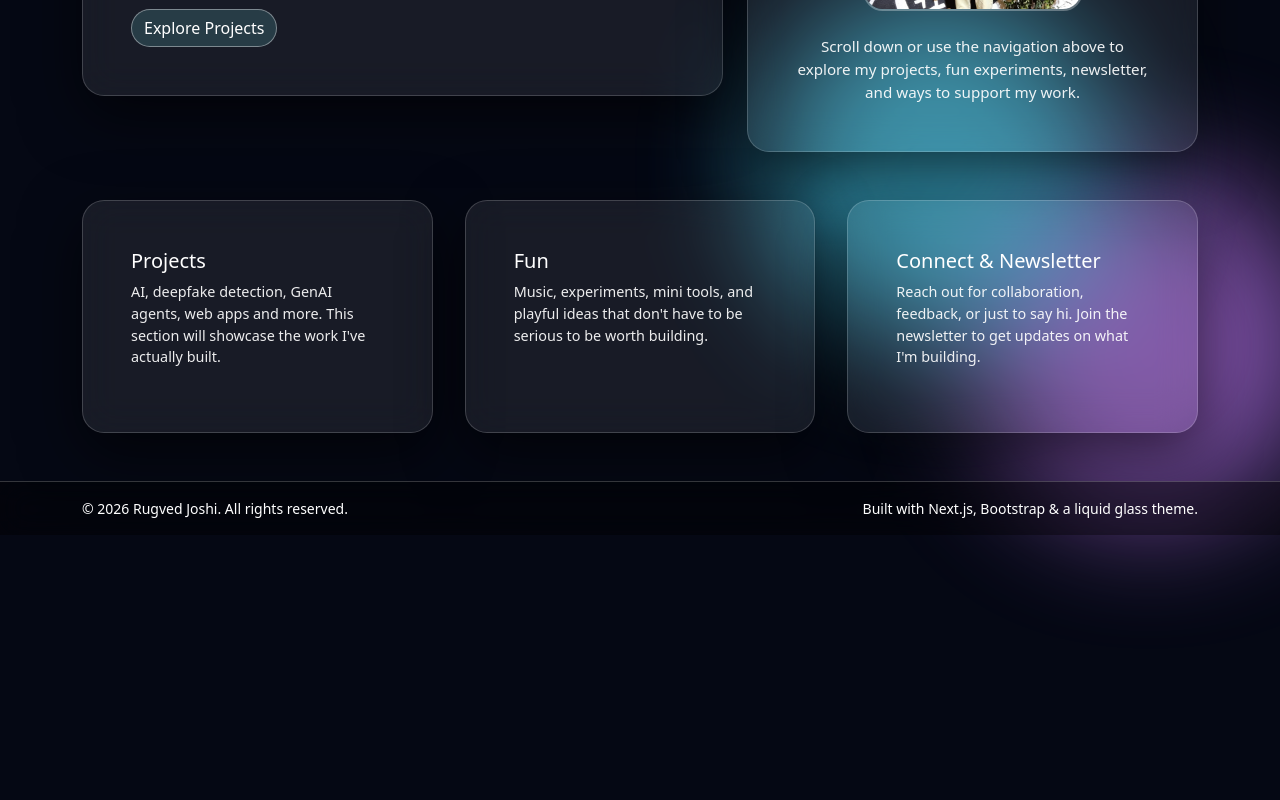
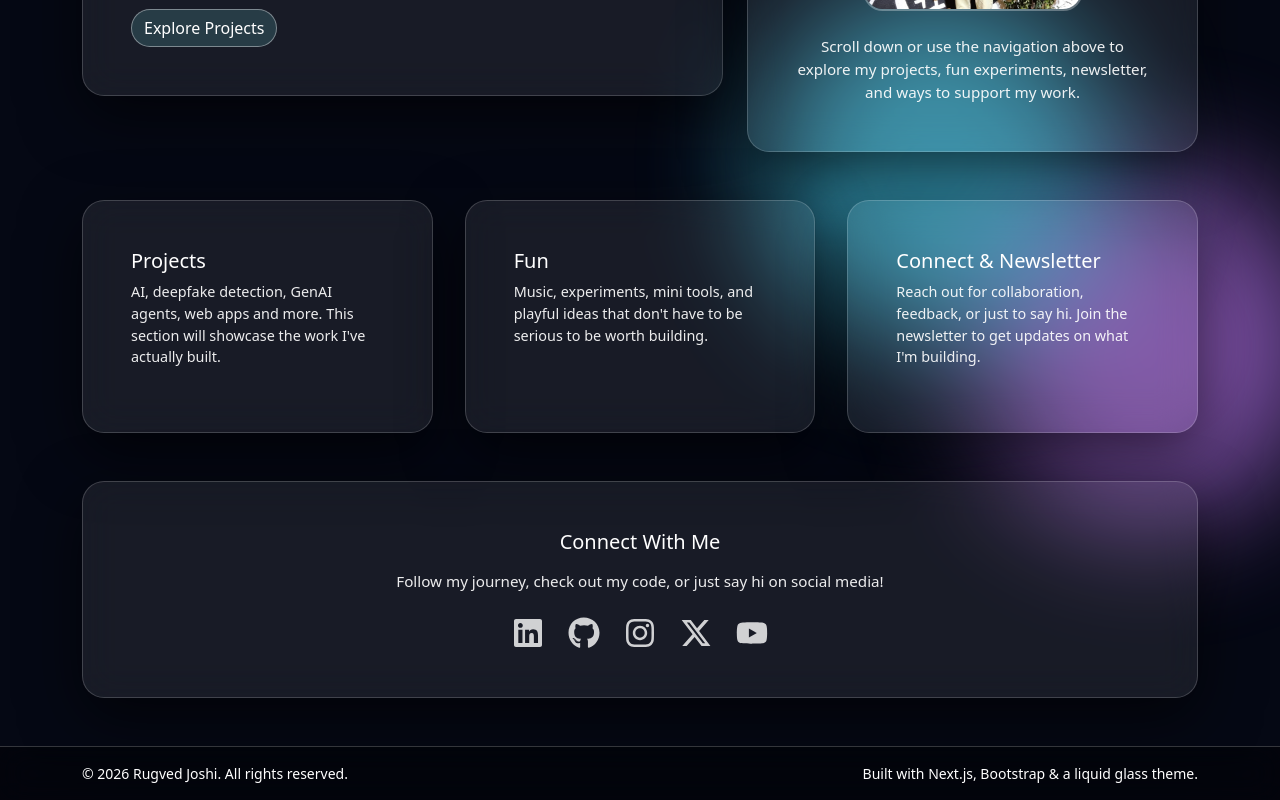
Before and after one commit to joshirugved11/portfolio, a Next.js app: page / in a window 1280 px wide. Shown: the part 416-1216 px from the top of the page. Before the commit the page ends 951 px from the top, so only its background shows below. Built offline with nearby package versions, Linux system fonts and the light colour scheme; no server answers.

Commit message:
updated main homepage and added social links to follow

```diff
--- a/app/page.js
+++ b/app/page.js
@@ -2,6 +2,8 @@
 import GlassCard from '../components/GlassCard';
 import Link from 'next/link';
 import Image from 'next/image';
+import { FaLinkedin, FaGithub, FaInstagram, FaYoutube } from 'react-icons/fa';
+import { FaXTwitter } from 'react-icons/fa6';
 
 export default function HomePage() {
   return (
@@ -95,6 +97,68 @@ export default function HomePage() {
           </GlassCard>
         </div>
       </section>
+
+      {/* Social Media Section */}
+      <section className="fade-up delay-3 mt-5">
+        <GlassCard className="text-center">
+          <h3 className="h5 mb-3">Connect With Me</h3>
+          <p className="text-muted mb-4" style={{ fontSize: '0.95rem' }}>
+            Follow my journey, check out my code, or just say hi on social media!
+          </p>
+
+          <div className="d-flex justify-content-center gap-4 flex-wrap">
+            <a
+              href="https://www.linkedin.com/in/rugved-joshi-954a9b22a"
+              target="_blank"
+              rel="noopener noreferrer"
+              className="social-icon"
+              aria-label="LinkedIn"
+            >
+              <FaLinkedin size={32} />
+            </a>
+
+            <a
+              href="https://github.com/joshirugved11"
+              target="_blank"
+              rel="noopener noreferrer"
+              className="social-icon"
+              aria-label="GitHub"
+            >
+              <FaGithub size={32} />
+            </a>
+
+            <a
+              href="https://www.instagram.com/r_u.g_v.e_d"
+              target="_blank"
+              rel="noopener noreferrer"
+              className="social-icon"
+              aria-label="Instagram"
+            >
+              <FaInstagram size={32} />
+            </a>
+
+            <a
+              href="https://x.com/joshi_rugv4084"
+              target="_blank"
+              rel="noopener noreferrer"
+              className="social-icon"
+              aria-label="X (Twitter)"
+            >
+              <FaXTwitter size={32} />
+            </a>
+
+            <a
+              href="https://youtube.com/@rugvedsjoshi"
+              target="_blank"
+              rel="noopener noreferrer"
+              className="social-icon"
+              aria-label="YouTube"
+            >
+              <FaYoutube size={32} />
+            </a>
+          </div>
+        </GlassCard>
+      </section>
     </div>
   );
 }
--- a/components/Navbar.jsx
+++ b/components/Navbar.jsx
@@ -14,7 +14,7 @@ export default function Navbar() {
     { href: '/projects', label: 'Projects' },
     { href: '/fun', label: 'Fun' },
     { href: '/connect', label: 'Connect' },
-    { href: '/newsletter', label: 'Newsletter' },
+    { href: '/experience', label: 'Experience' },
     { href: '/support', label: 'Support Me' },
   ];
 
```
